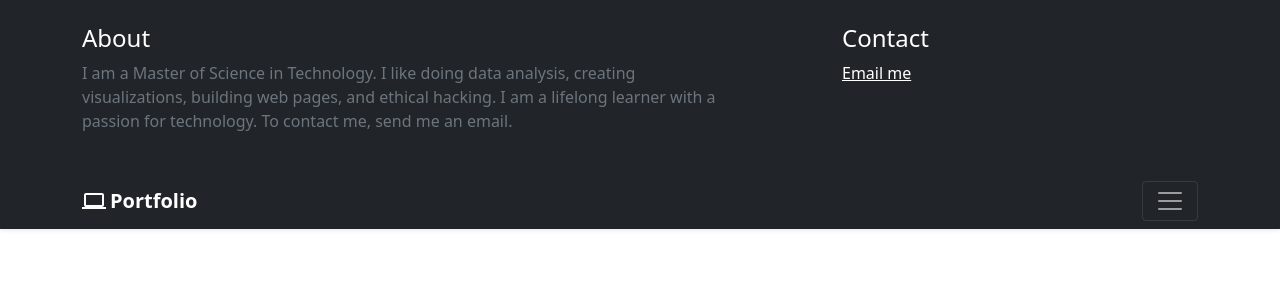
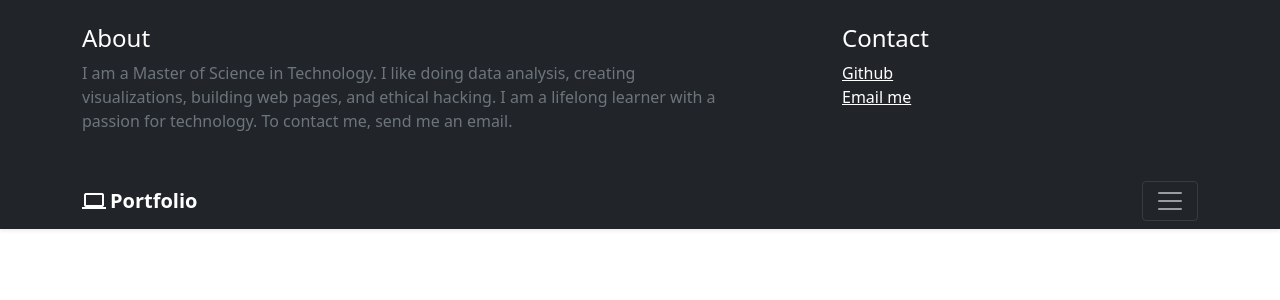
Before and after one commit to Sim30n/portfolio, a Django app: page / in a window 1280 px wide, after a click that opens the changed part. Shown: the top 300 px of the page. Run offline with Django 3.2, Linux system fonts and the light colour scheme; data that the repository does not hold is empty.

Commit message:
github link

```diff
--- a/projects/views.py
+++ b/projects/views.py
@@ -8,6 +8,6 @@ from django.http import HttpResponse
 def index(request):
     queryset = Project.objects.all() # list of objects
     context = {
-        "object_list": queryset
+        "object_list": queryset,
     }
     return render(request, "projects/index.html", context)
--- a/templates/header.html
+++ b/templates/header.html
@@ -9,8 +9,8 @@
         <div class="col-sm-4 offset-md-1 py-4">
           <h4 class="text-white">Contact</h4>
           <ul class="list-unstyled">
-            <!-- <li><a href="#" class="text-white">Follow on Twitter</a></li>
-            <li><a href="#" class="text-white">Like on Facebook</a></li> -->
+            <!-- <li><a href="#" class="text-white">Follow on Twitter</a></li> -->
+            <li><a href="https://github.com/Sim30n" class="text-white">Github</a></li>
             <li><a href="mailto: petteri.sarkka@gmail.com" class="text-white">Email me</a></li>
           </ul>
         </div>
```
